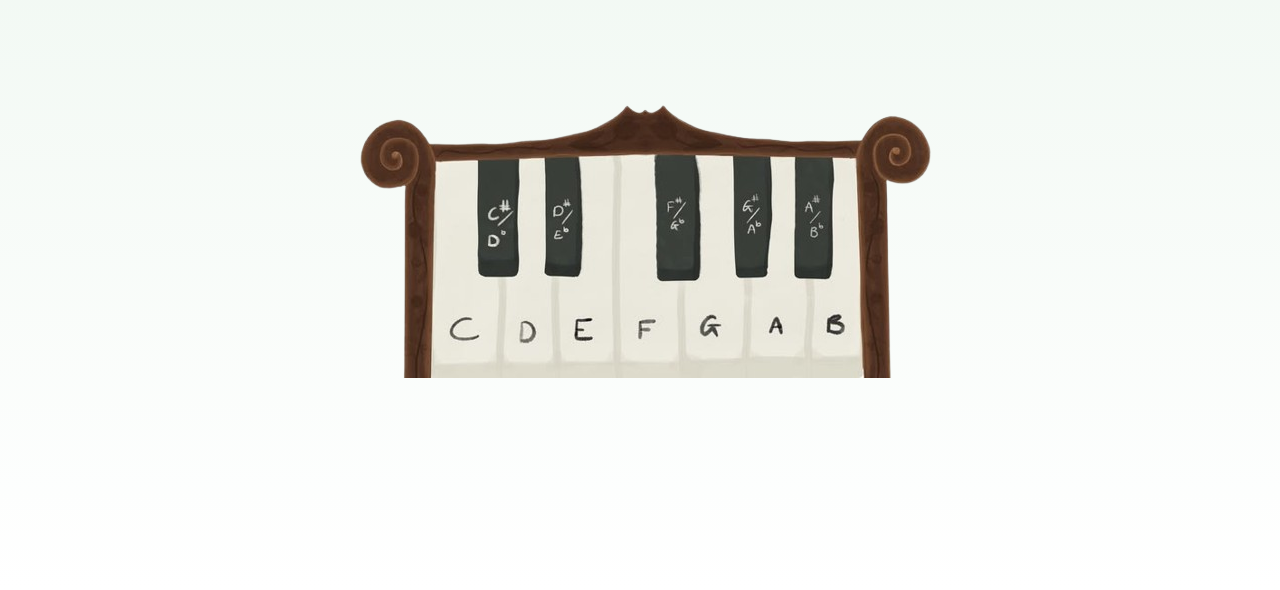
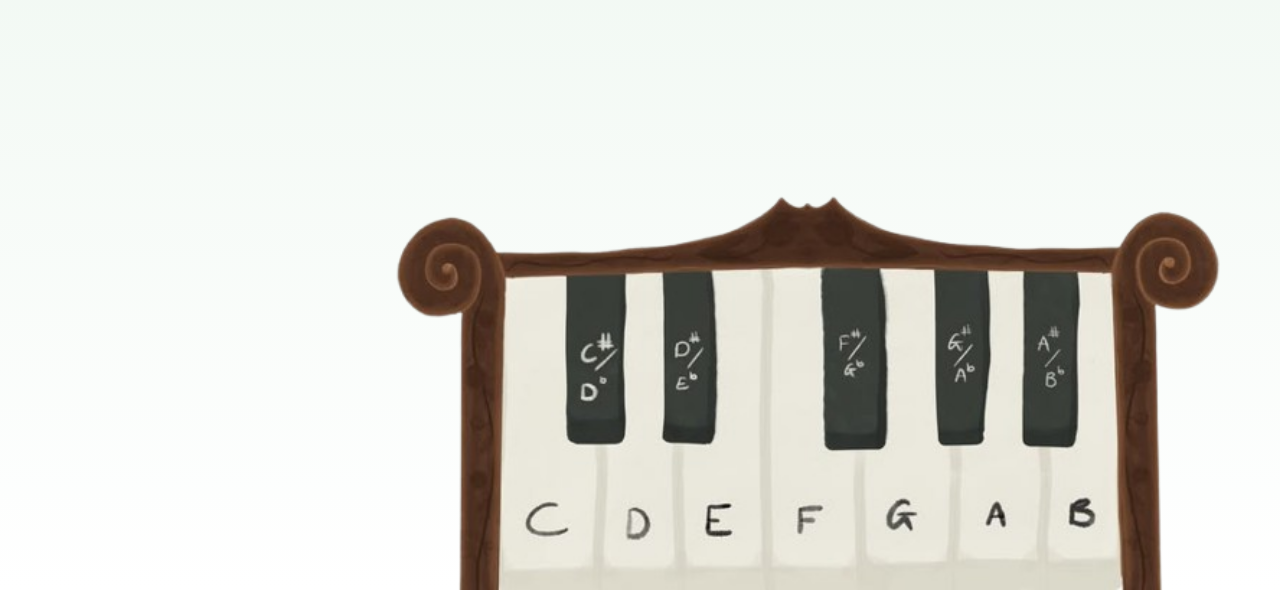
Before and after one commit to Olivia-VFX/Evergreen-Ecosystem, a plain HTML site: page project1/index.html in a window 1280 px wide. Shown: the part 210-800 px from the top of the page. Drawn offline with Linux system fonts and the light colour scheme.

Commit message:
Change piano container position to fixed at bottom

```diff
--- a/project1/css/piano.css
+++ b/project1/css/piano.css
@@ -9,11 +9,14 @@
   }
 
 .piano-container {
-   position: relative;
-   display: inline-block;
-  }
+   position: fixed;
+   bottom: 0;
+   left: 50%;
+   transform: translateX(-50%);
+   z-index: 10;
+}
 
 .piano-art {
  display: block;
- width: 100%;
+ width: 150%;
 }
```
